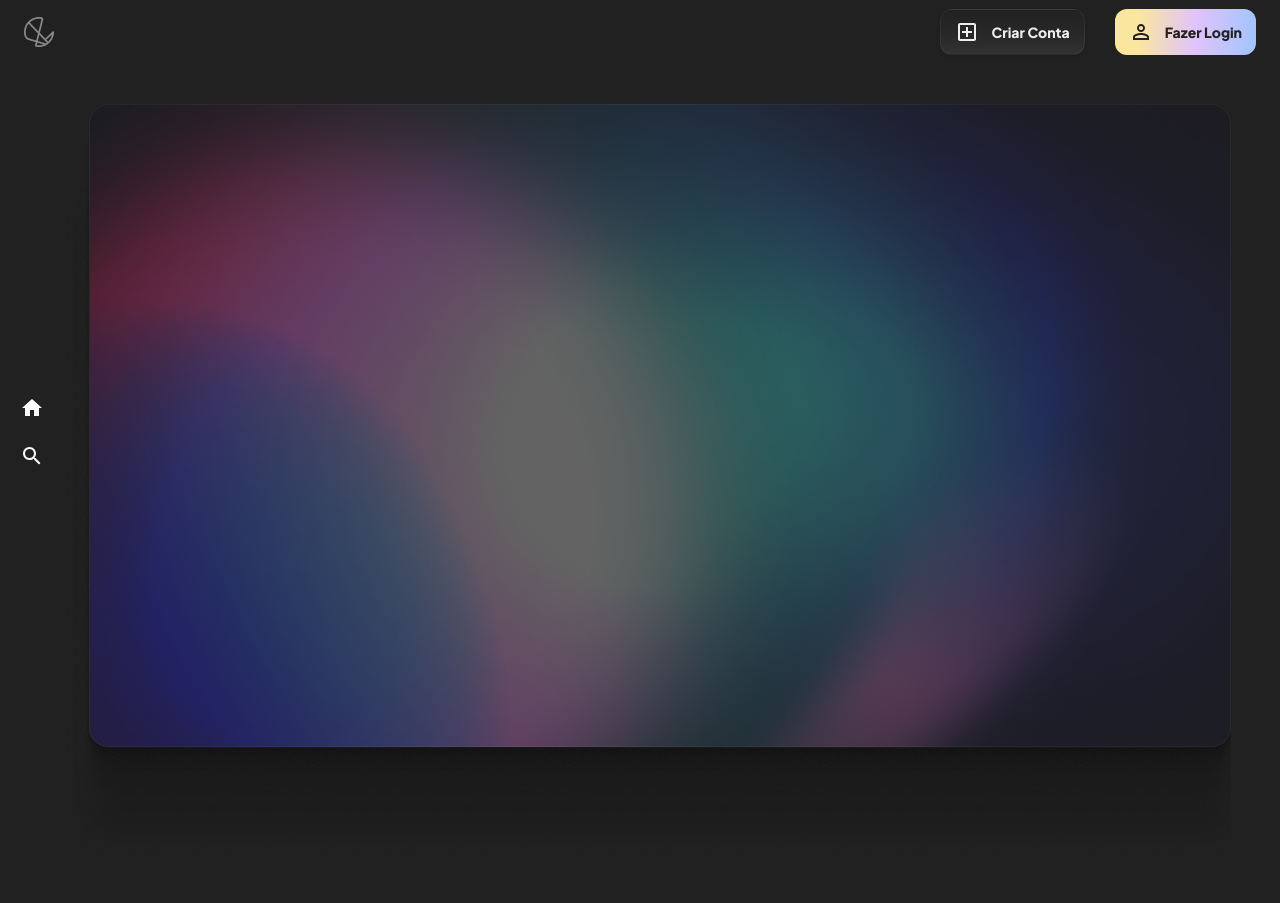
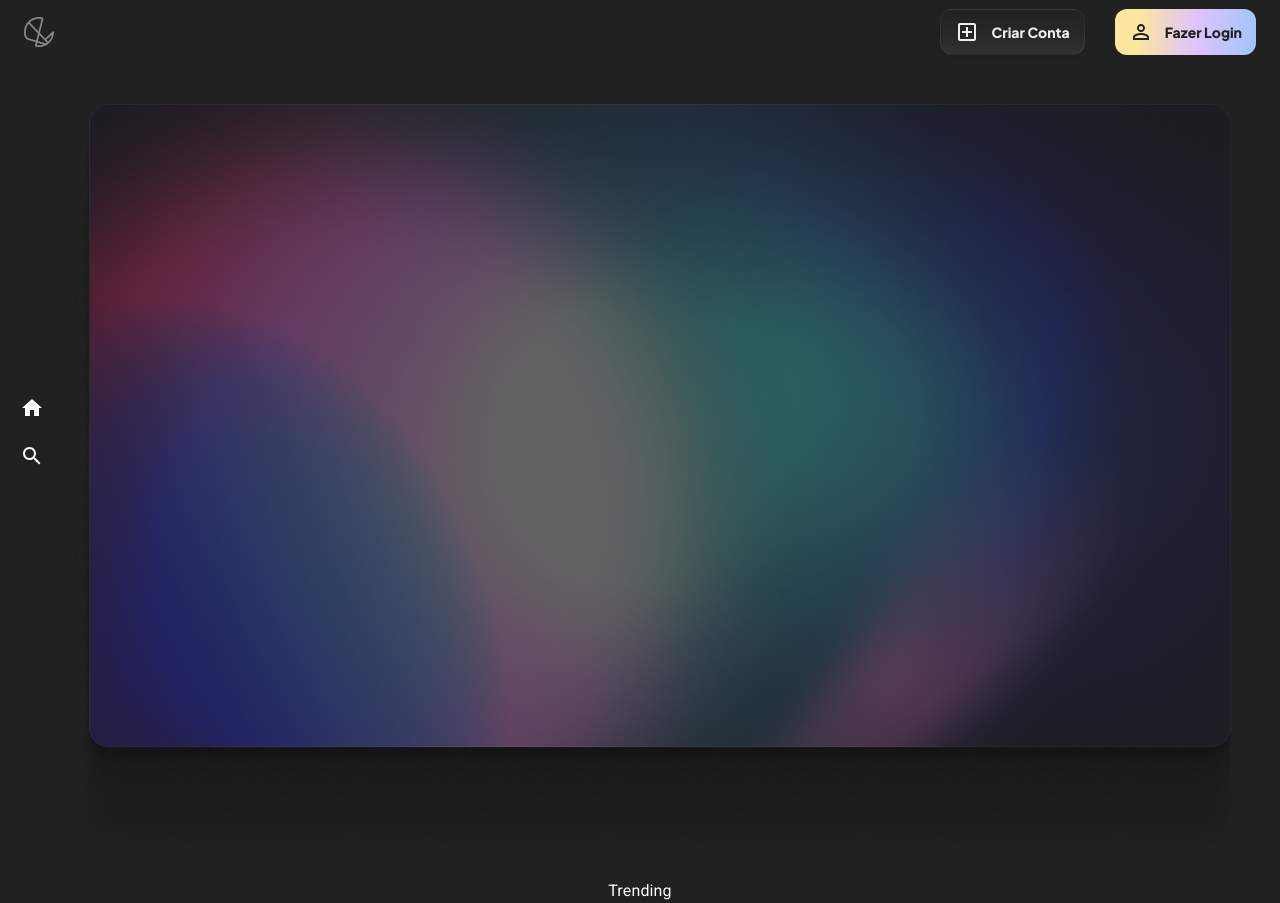
Before and after one commit to DaviSant0s/telos-flix, a React (Create React App) app: page / in a window 1280 px wide. Before the commit the page ends 879 px from the top, so only its background shows below. Built offline with nearby package versions, Linux system fonts and the light colour scheme.

Commit message:
feat(trending): criação da componente Trending

```diff
--- /dev/null
+++ b/src/components/trending/index.jsx
@@ -0,0 +1,7 @@
+import React from 'react'
+
+export default function Trending() {
+  return (
+    <div>Trending</div>
+  )
+}
--- a/src/pages/home/index.jsx
+++ b/src/pages/home/index.jsx
@@ -1,11 +1,13 @@
 import { Link } from 'react-router-dom';
 import React from 'react'
 import MainVideo from '../../components/mainVideo';
+import Trending from '../../components/trending';
 
 function Home() {
   return (
     <div>
       <MainVideo/>
+      <Trending/>
     </div>
   )
 }
```
